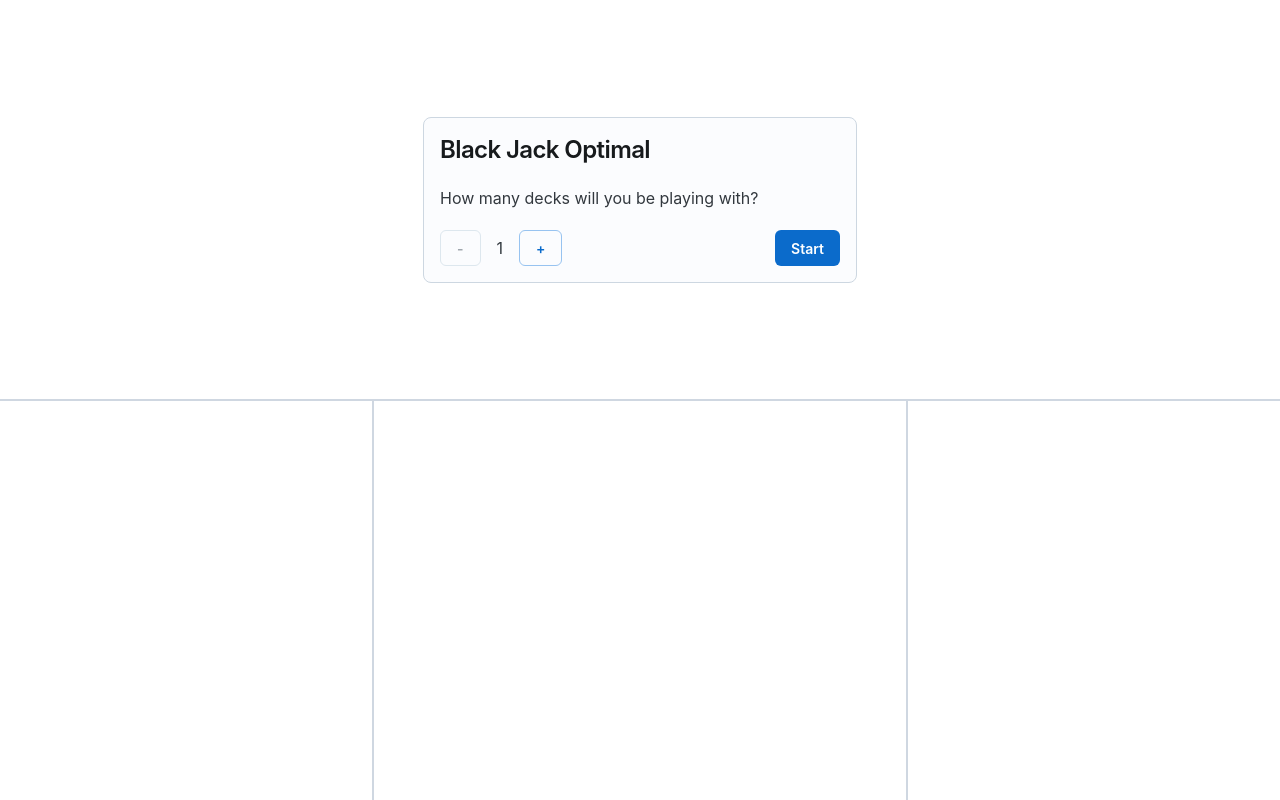
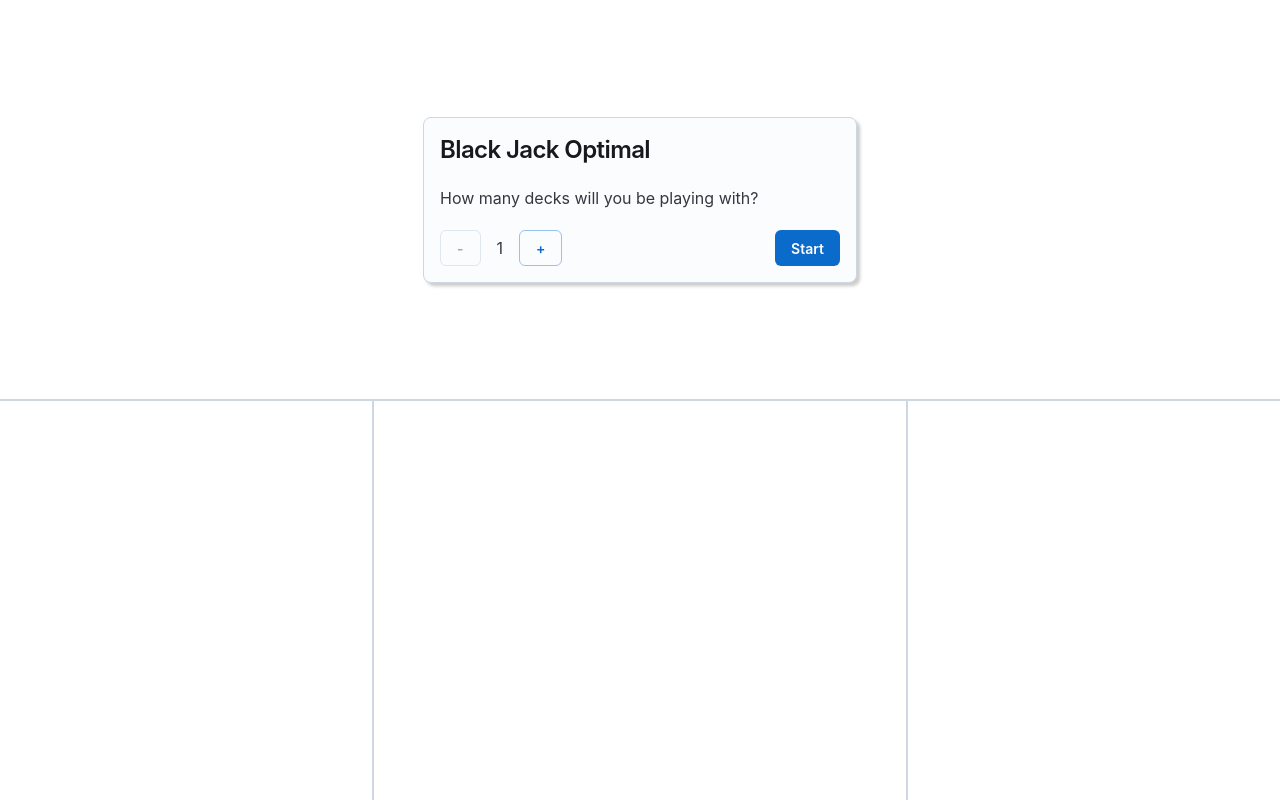
Before and after one commit to landrygeiger/cornhacks2024, a React (Vite) app in the folder client/: page / in a window 1280 px wide. Shown: the top 800 px of the page. Built offline with nearby package versions, Linux system fonts and the light colour scheme; no server answers.

Commit message:
Box shadow on selector

```diff
--- a/client/src/components/DeckCountSelector.tsx
+++ b/client/src/components/DeckCountSelector.tsx
@@ -26,7 +26,13 @@ const DeckCountSelector: FC<Props> = ({ appState, setAppState }) => {
         width: "100%",
       }}
     >
-      <Card sx={{ minWidth: "25em", gap: "1.25em" }}>
+      <Card
+        sx={{
+          minWidth: "25em",
+          gap: "1.25em",
+          boxShadow: "0.2em 0.2em 0.2em rgba(0,0,0, .2)",
+        }}
+      >
         <Typography level="h3">Black Jack Optimal</Typography>
         <Typography>How many decks will you be playing with?</Typography>
         <Stack direction="row" alignItems="center" gap={"1em"}>
```
